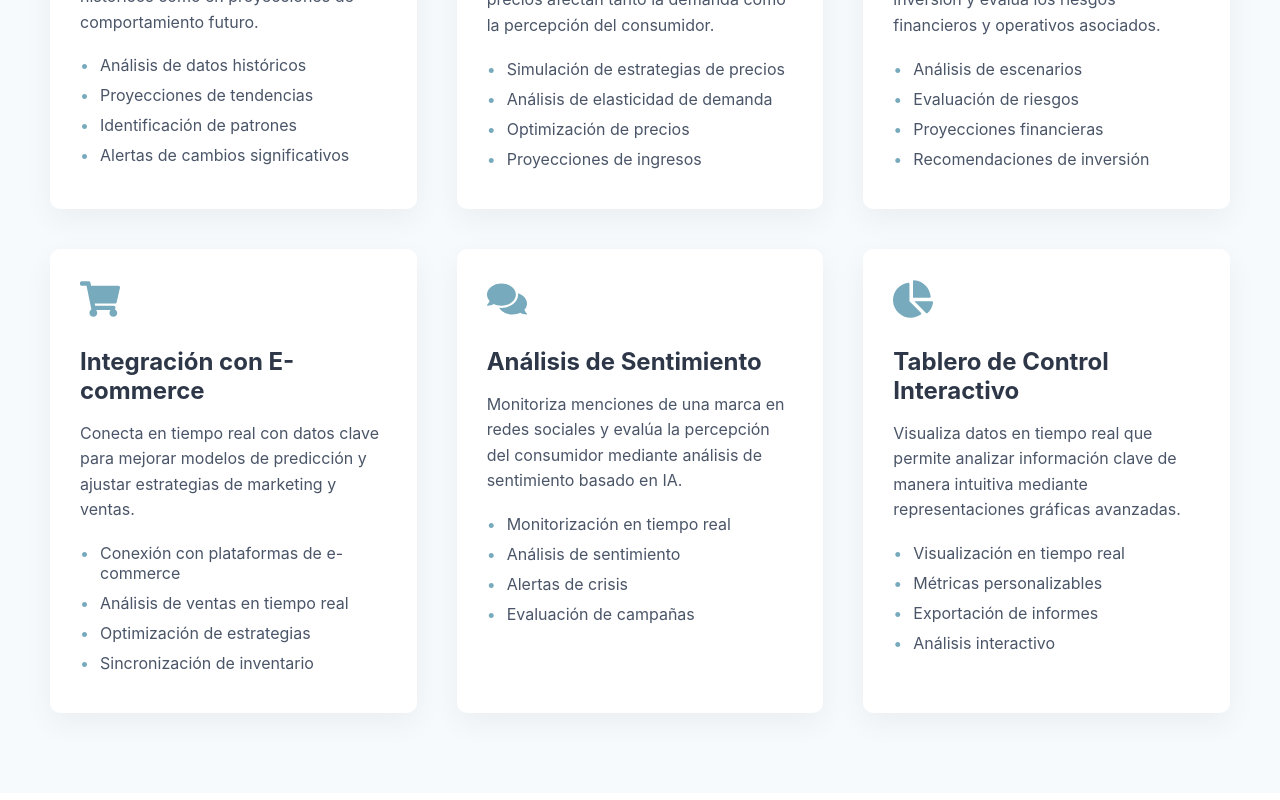
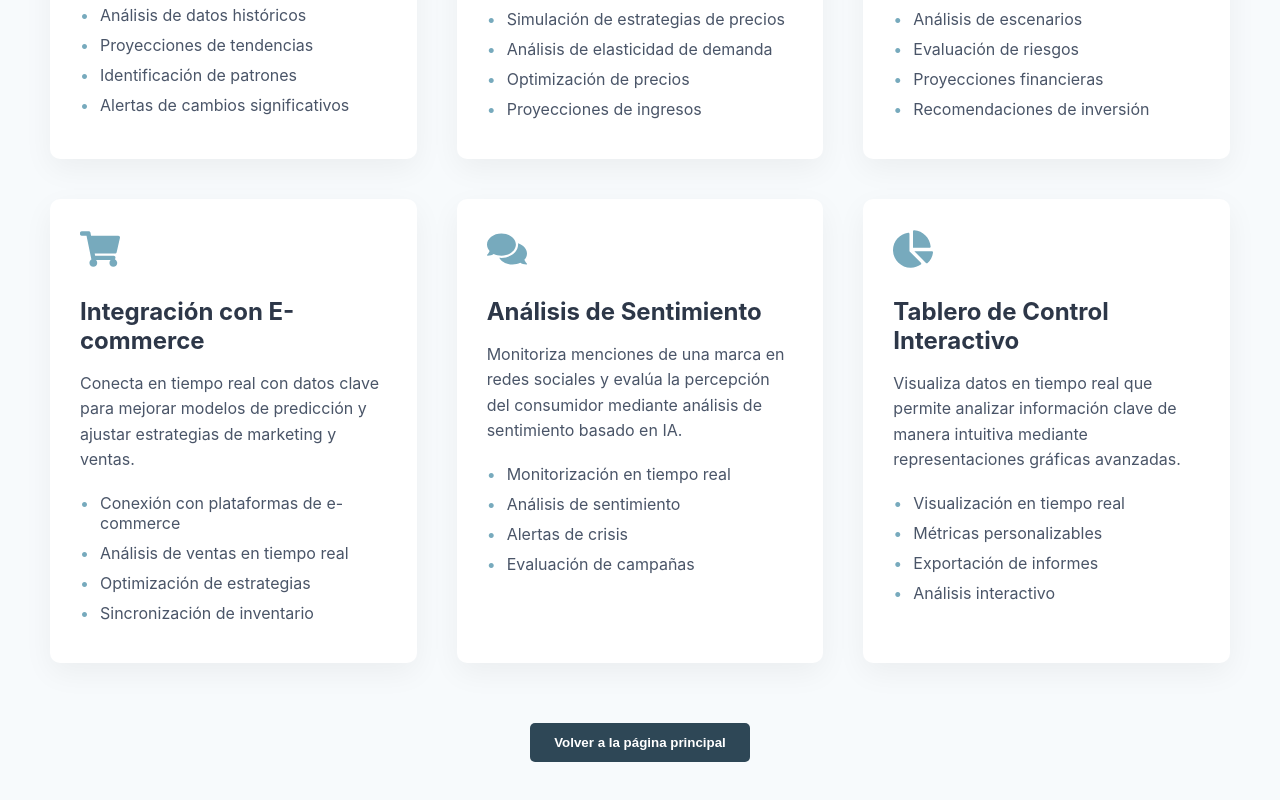
Before and after one commit to Alfons0Cano/ConsumerDigitalTwin, a React (Create React App) app: page /features in a window 1280 px wide. Shown: the part 1146-1946 px from the top of the page. Built offline with nearby package versions, Linux system fonts and the light colour scheme.

Commit message:
small fix

```diff
--- a/src/pages/Features.js
+++ b/src/pages/Features.js
@@ -1,9 +1,11 @@
 import React from 'react';
 import styled from 'styled-components';
 import { FaRocket, FaChartLine, FaUsers, FaChartBar, FaMoneyBillWave, FaShieldAlt, FaShoppingCart, FaComments, FaChartPie } from 'react-icons/fa';
+import { useNavigate } from 'react-router-dom';
 import Navbar from '../components/Navbar';
 
 const Features = () => {
+  const navigate = useNavigate();
   const features = [
     {
       icon: <FaRocket size={40} />,
@@ -127,13 +129,18 @@ const Features = () => {
           </FeatureCard>
         ))}
       </FeaturesGrid>
+      <BackButtonContainer>
+        <BackButton onClick={() => navigate('/')}>
+          Volver a la página principal
+        </BackButton>
+      </BackButtonContainer>
     </FeaturesContainer>
   );
 };
 
 const FeaturesContainer = styled.div`
   padding: 80px 50px;
-  padding-top: 150px;
+  padding-top: 100px;
   background-color: #F7FAFC;
 `;
 
@@ -212,4 +219,27 @@ const DetailItem = styled.li`
   }
 `;
 
+const BackButtonContainer = styled.div`
+  display: flex;
+  justify-content: center;
+  margin-top: 60px;
+  margin-bottom: 40px;
+`;
+
+const BackButton = styled.button`
+  background-color: #2E4756;
+  color: white;
+  border: none;
+  padding: 12px 24px;
+  border-radius: 5px;
+  font-weight: 600;
+  cursor: pointer;
+  transition: all 0.3s ease;
+
+  &:hover {
+    background-color: #4A7A8C;
+    transform: translateY(-2px);
+  }
+`;
+
 export default Features;
```
